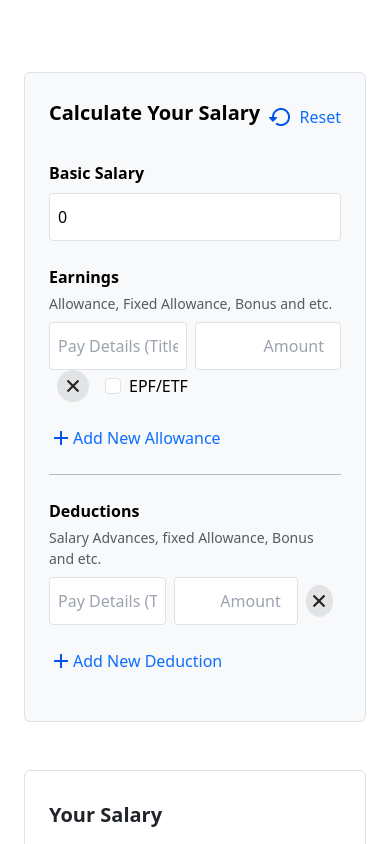
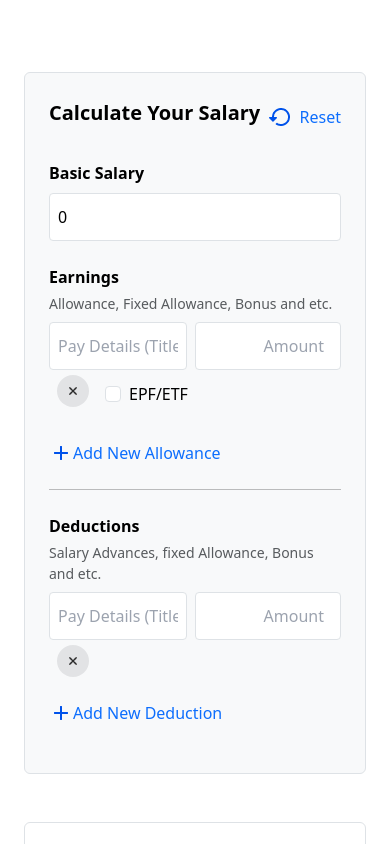
Before and after one commit to RangaDM/Salary-Calculator-ultimate-CICD-pipeline, a React (Create React App) app: page / in a window 390 px wide. Shown: the top 844 px of the page. Built offline with nearby package versions, Linux system fonts and the light colour scheme.

Commit message:
style: Update CSS for mobile responsiveness and button margin

```diff
--- a/src/Components/CalculatorCard.tsx
+++ b/src/Components/CalculatorCard.tsx
@@ -226,7 +226,7 @@ const CalculatorCard = () => {
             />
             {earningsCols.map((index) => (
               <div key={index} className="main-earningsCols align-items-center mt-2">
-                <div className="d-flex gap-2 common_row justify-content-between">
+                <div className="d-flex gap-2 common_row">
                   <InputField
                     className="input_field_type border rounded-1 px-2"
                     type="text"
@@ -252,7 +252,7 @@ const CalculatorCard = () => {
                 </div>
                 <div className="d-flex">
                 <button
-                  className="close_btn border-0 bg-secondary-subtle rounded-circle mx-2 d-flex justify-content-center align-items-center"
+                  className="btn close_btn border-0 bg-secondary-subtle rounded-circle mx-2 d-flex justify-content-center align-items-center"
                   onClick={() => handleRemoveEarningsCol(index - 1)}
                 >
                   <img src={Closeassets} alt="Close" />
@@ -287,8 +287,8 @@ const CalculatorCard = () => {
               subtext="Salary Advances, fixed Allowance, Bonus and etc."
             />
             {deductionCols.map((index) => (
-              <div key={index} className="d-flex align-items-center mt-2">
-                <div className="d-flex gap-2 common_row justify-content-between">
+              <div key={index} className="main-earningsCols align-items-center mt-2">
+                <div className="d-flex gap-2 common_row">
                   <InputField
                     className="input_field_type border rounded-1 px-2"
                     type="text"
@@ -314,7 +314,7 @@ const CalculatorCard = () => {
                   />
                 </div>
                 <button
-                  className="close_btn border-0 bg-secondary-subtle rounded-circle mx-2 d-flex justify-content-center align-items-center w-4"
+                  className="btn close_btn border-0 bg-secondary-subtle rounded-circle mx-2 d-flex justify-content-center align-items-center w-4"
                   onClick={() => handleRemoveDeductionCol(index - 1)}
                 >
                   <img src={Closeassets} alt="Close" />
--- a/src/Styles.css
+++ b/src/Styles.css
@@ -42,6 +42,10 @@ h3 {
   align-items: center;
 }
 
+.main-earningsCols{
+  max-width: fit-content;
+}
+
 @media (max-width: 410px) {
   .main-cal {
     justify-content: center;
@@ -52,6 +56,10 @@ h3 {
   }
   .side-col{
     display: none;
+  }
+  .btn{
+    margin-top: 5px;
+    margin-bottom: 10px;
   }
 }
 
```
